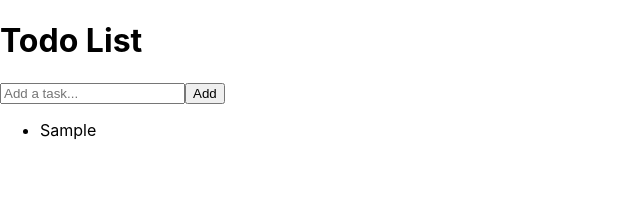
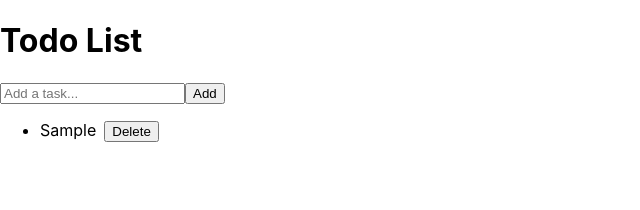
Before and after one commit to Michael1007/React-ToDo-List, a React (Create React App) app in the folder todo-list/: page / in a window 1280 px wide. Both pictures are taken after typing "Sample" into the empty fields and a click on the button "Add". Shown: the top 210 px of the page, without its empty margins (0-640 px from the left). Built offline with nearby package versions, Linux system fonts and the light colour scheme.

Commit message:
Deleting from the todo list functionality added.

```diff
--- a/todo-list/src/App.js
+++ b/todo-list/src/App.js
@@ -14,6 +14,10 @@ function App() {
     setInput(''); // clears text box by resetting the input state back to empty string.
   };
 
+  const deleteTodo = (index) => {
+    setTodos(todos.filter((_, i) => i !== index)); //filters out the todo at the specified index, creating a new array without it.
+  };
+
   return (
     <div>
       <h1>Todo List</h1> {/* Header element */}
@@ -26,11 +30,14 @@ function App() {
       />
 
       <button onClick={addTodo}>Add</button> {/* button named "Add" calls function addTodo when clicked */}
-
-      {/* The following renders our list: */}
+      {/* The following renders our list. UL stands for Unordered list */}
       <ul>
         {todos.map((todo, index) => ( //this line loops over every item in the todos array and turns each one into an "li" (list item) element
-          <li key={index}>{todo}</li> //something Reach needs when rendering lists, helps react keep track of which item is which
+          <li
+            //something Reach needs when rendering lists, helps react keep track of which item is which
+            key={index}>{todo}
+              <button style={{marginLeft: '8px'}} onClick={() => deleteTodo(index)}>Delete</button>
+          </li>
           //The {todo} part displays the text of each "todo" item
         ))}
       </ul>
```
